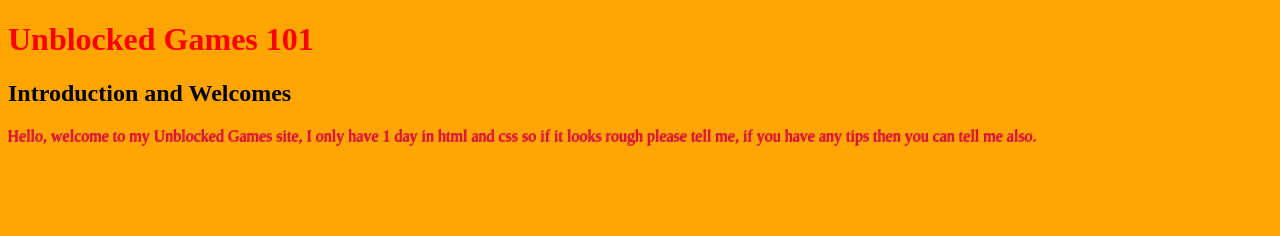
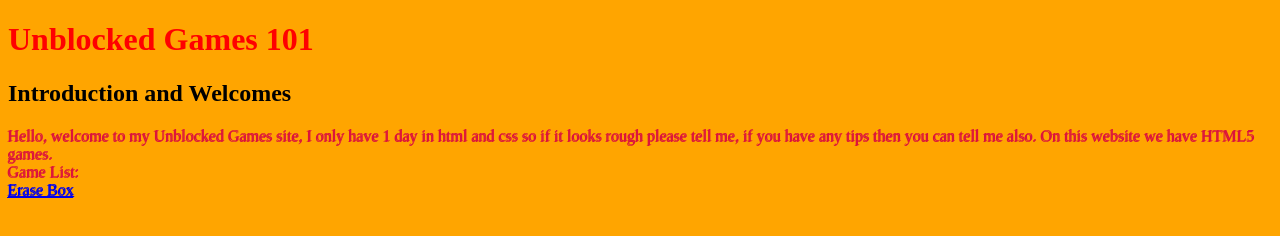
Before and after one commit to SCPShowcases/unblockedgames101, a plain HTML site: page index.html in a window 1280 px wide. Drawn offline with Linux system fonts and the light colour scheme.

Commit message:
eraseboxtest

```diff
--- a/index.html
+++ b/index.html
@@ -6,6 +6,6 @@
   <body>
     <h1>Unblocked Games 101</h1>
     <h2 class="intro">Introduction and Welcomes</h2>
-    <p class="intro">Hello, welcome to my Unblocked Games site, I only have 1 day in html and css so if it looks rough please tell me, if you have any tips then you can tell me also.</p>
+    <p class="intro">Hello, welcome to my Unblocked Games site, I only have 1 day in html and css so if it looks rough please tell me, if you have any tips then you can tell me also. On this website we have HTML5 games. <br> Game List: <br> <a href="/Games/Erasebox.html"> Erase Box </a></p>
   </body>
 </HTML>
```
Also changed, not shown: Games/Erasebox.html (added).
